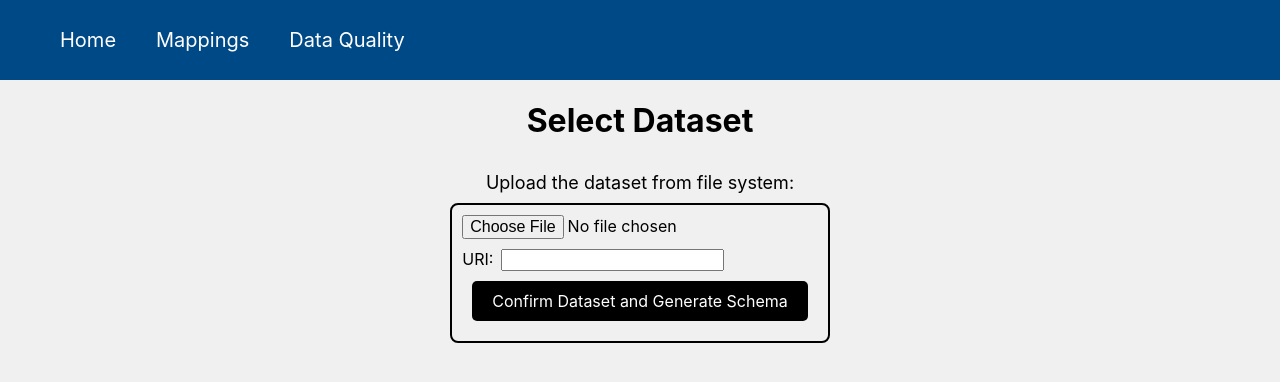
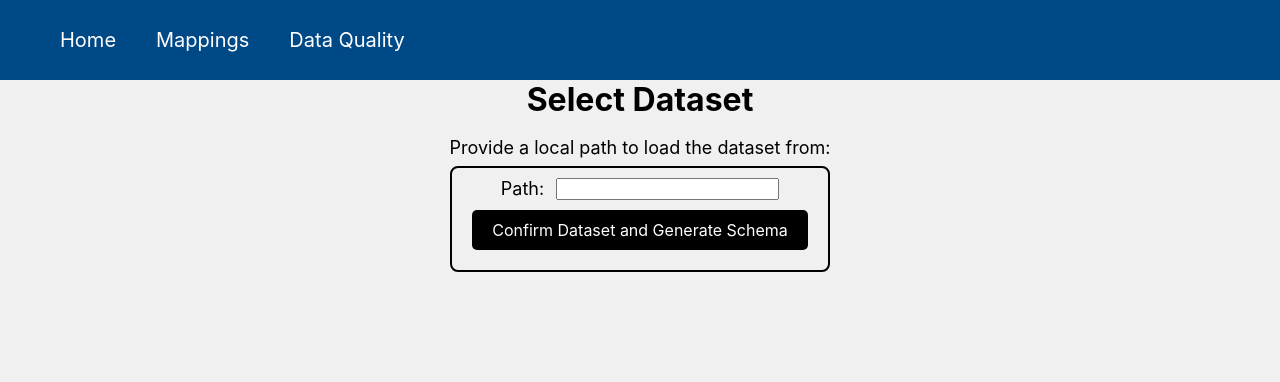
Before and after one commit to micalopez0112/proyecto-grado, a React (Create React App) app in the folder frontend/: page /SchemaSelect in a window 1280 px wide. Shown: the top 382 px of the page. Built offline with nearby package versions, Linux system fonts and the light colour scheme.

Commit message:
avance input-path

```diff
--- a/frontend/src/App.tsx
+++ b/frontend/src/App.tsx
@@ -27,7 +27,7 @@ function App() {
           path="/DataQualityScreen/:idDataset"
           element={<DataQualityScreen />}
         />
-        <Route path="/OntologySelect" element={<OntologySelectScreen />} />
+        <Route path="/OntologySelect/:collection_name?" element={<OntologySelectScreen />} />
         <Route path="/SchemaSelect" element={<SchemaSelect />} />
         <Route path="/Mapping" element={<Mapping />} />
         <Route path="/Ontology" element={<OntologyData />} />
--- a/frontend/src/pages/mappings/OntologySelect.tsx
+++ b/frontend/src/pages/mappings/OntologySelect.tsx
@@ -1,6 +1,6 @@
 import React, { useEffect, useState, useRef } from "react";
 import { useDataContext } from "../../context/context.tsx";
-import { useNavigate } from "react-router-dom";
+import { useNavigate,useParams } from "react-router-dom";
 import { OntologyDataType } from "../../types";
 import { uploadOntology } from "../../services/mapsApi.ts";
 import { Spinner } from "../../components/Spinner/Spinner.tsx";
@@ -18,6 +18,7 @@ const OntologySelectScreen = () => {
   const navigate = useNavigate();
   const [selectedMethod, setSelectedMethod] = useState<string | null>(null);
   const [uriValue, setUriValue] = useState<string>("");
+  const { collection_name } = useParams<{ collection_name?: string }>();
   const [loading, setLoading] = useState<boolean>(false);
 
   const { mappings, clearMappings } = useDataContext();
@@ -25,10 +26,21 @@ const OntologySelectScreen = () => {
   const handleOptionChange = (event: React.ChangeEvent<HTMLInputElement>) => {
     setSelectedMethod(event.target.value);
   };
-
   useEffect(() => {
     //limpiar contexto de mappings
     clearMappings();
+    if (collection_name) {
+      //
+      //Para codificar el path y pasarlo como parametro
+      // const filePath = "C:/collections/dataset.json";
+      // const encodedPath = encodeURIComponent(filePath);
+      // navigate(`/OntologySelect/${encodedPath}`);
+
+      //Para decodificar el path y obtener el nombre de la colección
+      // const decodedPath = decodeURIComponent(collection_name);
+      // console.log("Decoded path:", decodedPath);
+      console.log("##Collection name from path##: ", collection_name);
+    }
     // const retrieveOntologies = async () =>{
     //     const ontologies = await fetchOntologies();
     //     if(ontologies){
--- a/frontend/src/pages/mappings/SchemaSelect.tsx
+++ b/frontend/src/pages/mappings/SchemaSelect.tsx
@@ -4,6 +4,7 @@ import { useDataContext } from "../../context/context.tsx";
 import { useNavigate } from "react-router-dom";
 import { getJsonSchema } from "../../services/mapsApi.ts";
 import { Spinner } from "../../components/Spinner/Spinner.tsx";
+import { toast, ToastContainer } from "react-toastify";
 
 const SchemaSelect = () => {
   const [filePath, setFilePath] = useState<string>("");
@@ -14,18 +15,18 @@ const SchemaSelect = () => {
 
   const navigate = useNavigate();
 
-  const handleFileChange = (e: React.ChangeEvent<HTMLInputElement>) => {
-    const files = e.target.files;
-    if (files) {
-      const fileExtension = files[0].name.split(".").pop()?.toLowerCase();
-      if (fileExtension === "json") {
-        setFile(files[0]);
-      } else {
-        alert("The Collection File must be of type .json");
-        return;
-      }
-    }
-  }
+  // const handleFileChange = (e: React.ChangeEvent<HTMLInputElement>) => {
+  //   const files = e.target.files;
+  //   if (files) {
+  //     const fileExtension = files[0].name.split(".").pop()?.toLowerCase();
+  //     if (fileExtension === "json") {
+  //       setFile(files[0]);
+  //     } else {
+  //       alert("The Collection File must be of type .json");
+  //       return;
+  //     }
+  //   }
+  // }
 
   const handleGenerateSchema = async () => {
     try {
@@ -44,11 +45,16 @@ const SchemaSelect = () => {
         navigate("/Mapping");
         setLoading(false);
       }
+      else{
+        toast.error("Please introduce a valid path to load the dataset");
+        setLoading(false);
+        return
+      }
     } catch (error) {
       setFilePath("");
       console.error("Invalid JSON input");
+      toast.error("Invalid path, please introduce a valid one to load the dataset");
       setJsonSchema(null);
-      alert("Something went wrong uploading the collection file");
       setLoading(false);
     }
   };
@@ -59,15 +65,15 @@ const SchemaSelect = () => {
       <Spinner />
     ):(
     <div style={styles.container}>
-      <h1>Select Dataset</h1>
+      <h1 style={{ margin: "0" }}>Select Dataset</h1>
       <div style={styles.selectHeader}>
       <p style={{
-                margin: "10px",
+                marginBottom: "8px",
                 display: "flex",
                 alignItems: "flex-start",
                 fontSize: "18px",
               }}>
-        Upload the dataset from file system:
+        Provide a local path to load the dataset from:
       </p>
       <div
       style={{
@@ -78,20 +84,15 @@ const SchemaSelect = () => {
         padding: "10px",
 
       }}>
-        <input
-          style={{ fontSize: "16px", paddingBottom: "10px" }}
-          type="file"
-          onChange={handleFileChange}
-        >
-        </input>
         <div
           style={{
             display: "flex",
             flexDirection: "row",
-            gap: "8px",
+            justifyContent:"center",
+            gap: "12px",
           }}
         >
-          <label style={{ fontSize: "16px" }}>URI:</label>
+          <label style={{ fontSize: "18px" }}>Path:</label>
           <input
             style={{}}
             type="text"
```
Also changed, not shown: 2 other files (tests, documents, lock files or other folders).
